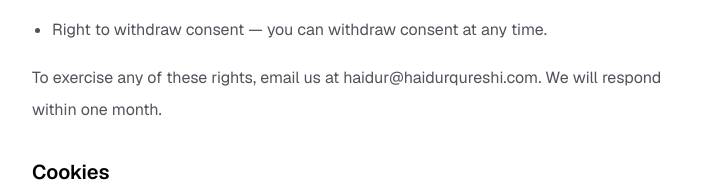
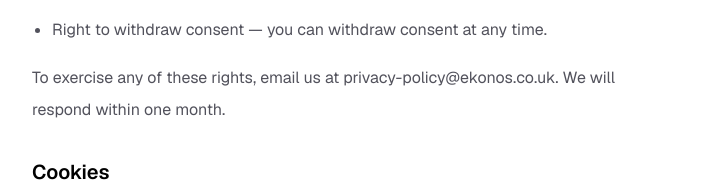
Before and after one commit to haidurqureshi/Ekonos, a Next.js app: page /privacy-policy in a window 1280 px wide. Shown: the part 2442-2624 px from the top of the page, without its empty margins (288-990 px from the left). Built offline with nearby package versions, Linux system fonts and the light colour scheme.

Commit message:
Add files via upload

```diff
--- a/app/privacy-policy/page.tsx
+++ b/app/privacy-policy/page.tsx
@@ -32,7 +32,7 @@ export default async function Privacy() {
               Registered company: HaidurQureshi Ltd
               <br />Trading as: Ekonos
               <br />Website: ekonos.co.uk
-              <br />Contact email: haidur@haidurqureshi.com
+              <br />Contact email: privacy-policy@ekonos.co.uk
             </p>
             <p className="text-base leading-8 text-zinc-600 dark:text-zinc-400">
               We are the controller of your personal data. This privacy notice explains what information we collect, how we use it, and your rights under UK data protection law.
@@ -122,7 +122,7 @@ export default async function Privacy() {
               <li>Right to withdraw consent — you can withdraw consent at any time.</li>
             </ul>
             <p className="text-base leading-8 text-zinc-600 dark:text-zinc-400">
-              To exercise any of these rights, email us at haidur@haidurqureshi.com. We will respond within one month.
+              To exercise any of these rights, email us at privacy-policy@ekonos.co.uk. We will respond within one month.
             </p>
           </section>
 
@@ -139,7 +139,7 @@ export default async function Privacy() {
           <section className="space-y-4">
             <h2 className="text-xl font-semibold text-black dark:text-zinc-50">Changes to this privacy notice</h2>
             <p className="text-base leading-8 text-zinc-600 dark:text-zinc-400">
-              If you have concerns about how we handle your data, please contact us first at haidur@haidurqureshi.com.
+              If you have concerns about how we handle your data, please contact us first at privacy-policy@ekonos.co.uk.
             </p>
             <p className="text-base leading-8 text-zinc-600 dark:text-zinc-400">
               If you remain unhappy after contacting us, you can complain to the ICO:
```
